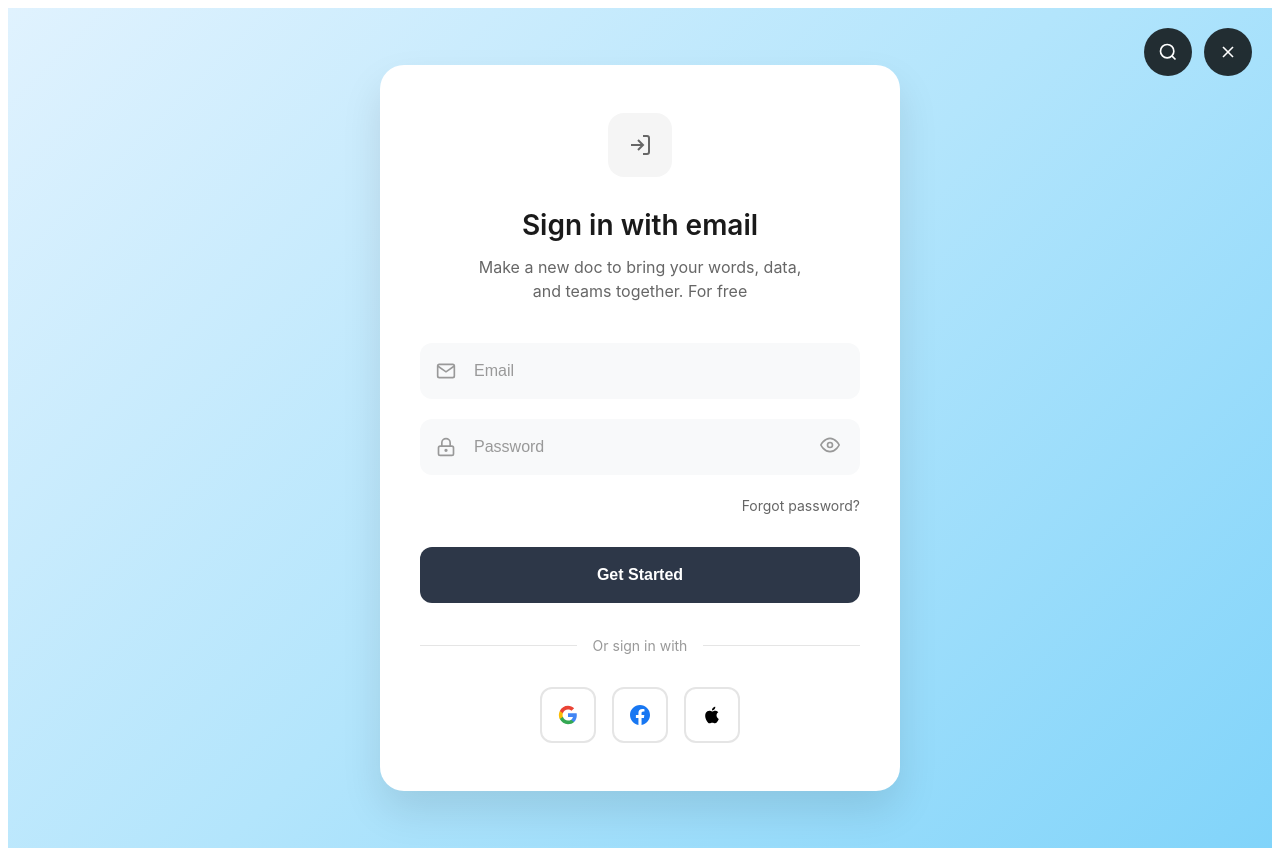
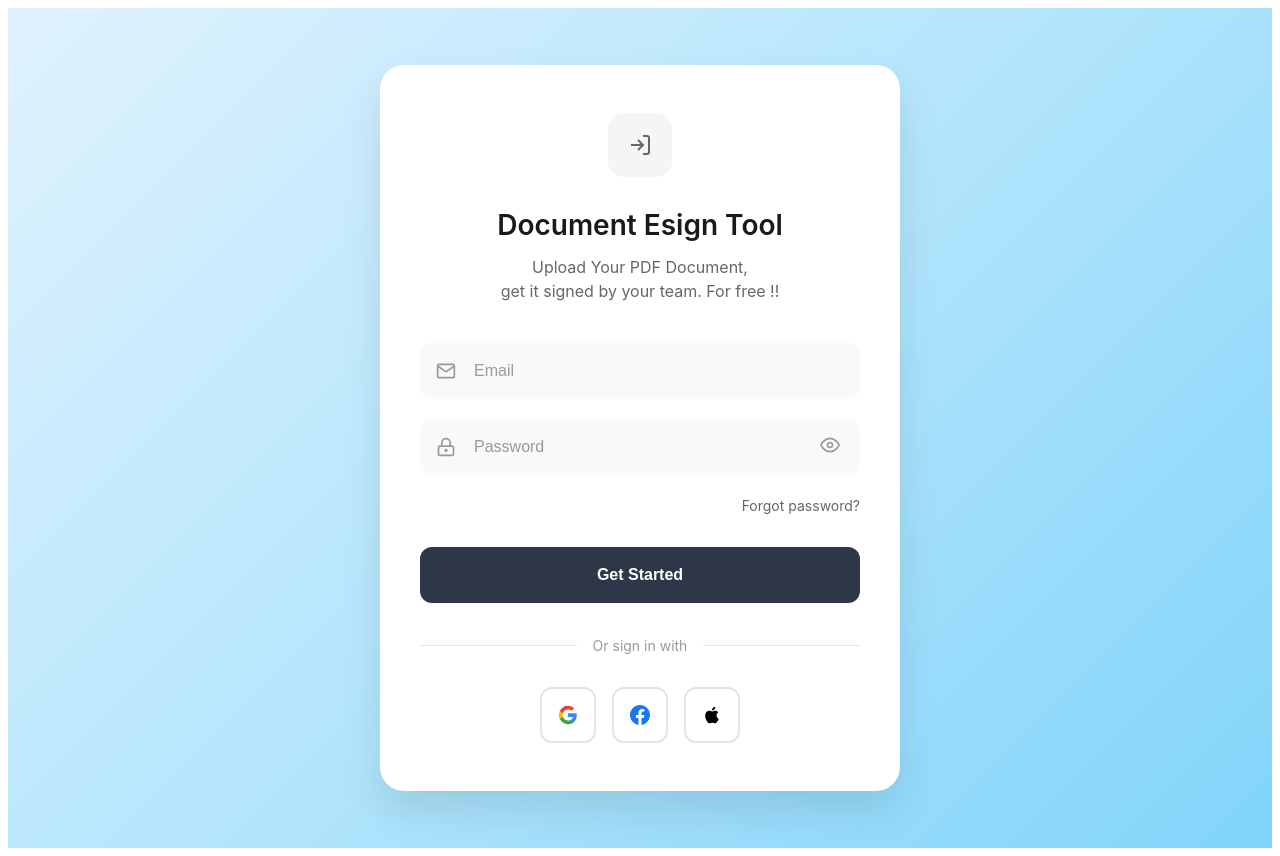
Before and after one commit to shiram/CodingDojo, an Angular app: page / in a window 1280 px wide. Built offline with nearby package versions, Linux system fonts and the light colour scheme.

Commit message:
login page refine

```diff
--- a/src/app/app.component.html
+++ b/src/app/app.component.html
@@ -1,19 +1,5 @@
 <div class="sign-in-container">
   <!-- Top right action buttons -->
-  <div class="top-actions">
-    <button class="action-btn" type="button">
-      <svg width="20" height="20" viewBox="0 0 24 24" fill="none" stroke="currentColor" stroke-width="2">
-        <circle cx="11" cy="11" r="8"></circle>
-        <path d="m21 21-4.35-4.35"></path>
-      </svg>
-    </button>
-    <button class="action-btn" type="button">
-      <svg width="20" height="20" viewBox="0 0 24 24" fill="none" stroke="currentColor" stroke-width="2">
-        <line x1="18" y1="6" x2="6" y2="18"></line>
-        <line x1="6" y1="6" x2="18" y2="18"></line>
-      </svg>
-    </button>
-  </div>
 
   <!-- Main sign-in card -->
   <div class="sign-in-card">
@@ -27,10 +13,10 @@
     </div>
 
     <!-- Header -->
-    <h1 class="title">Sign in with email</h1>
+    <h1 class="title">Document Esign Tool</h1>
     <p class="subtitle">
-      Make a new doc to bring your words, data,<br>
-      and teams together. For free
+      Upload Your PDF Document,<br>
+      get it signed by your team. For free !!
     </p>
 
     <!-- Form -->
```
